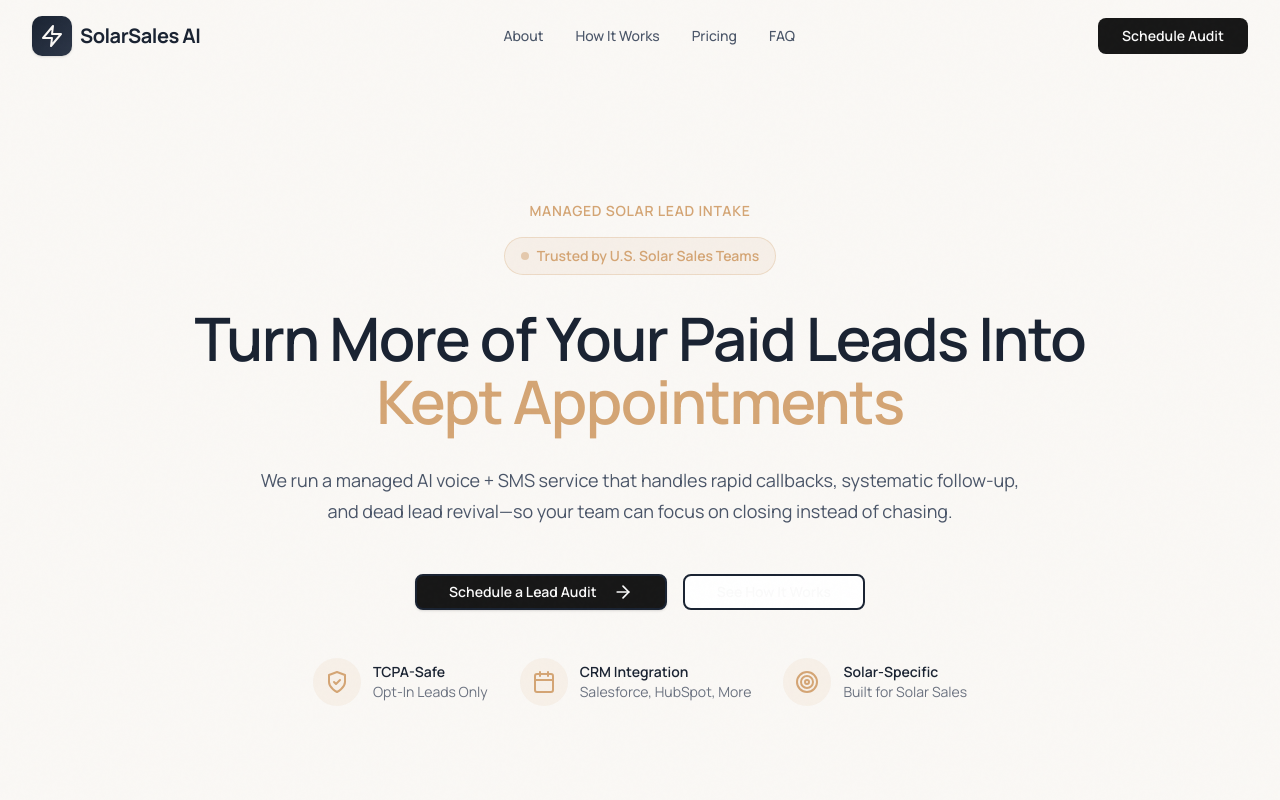
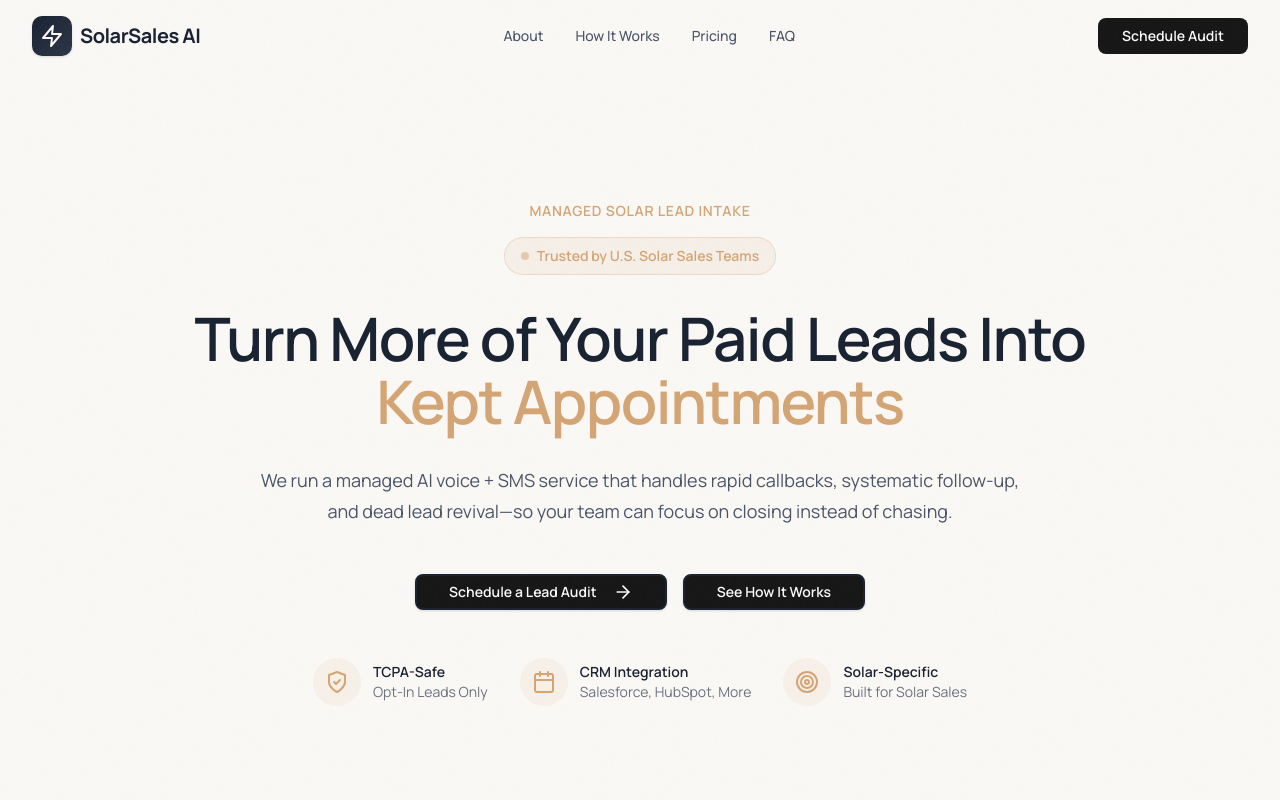
Before and after one commit to vaisorstudent-dot/v0-solar-sales-ai-website, a Next.js app: page / in a window 1280 px wide. Shown: the top 800 px of the page. Built offline with nearby package versions, Linux system fonts and the light colour scheme.

Commit message:
fix: improve visibility of "See How It Works" button
Change background to darker cream for better contrast on light background.

#VERCEL_SKIP

Co-authored-by: null <245454576+vaisorstudent-dot@users.noreply.github.com>

```diff
--- a/app/page.tsx
+++ b/app/page.tsx
@@ -466,7 +466,7 @@ If the lead no-shows, we can handle re-engagement via AI (part of RPS) or your t
                 Schedule a Lead Audit
                 <ArrowRight className="w-5 h-5 ml-2" />
               </Button>
-              <Button className="bg-white hover:bg-[#1a2332]/5 active:bg-[#1a2332]/10 text-[#1a2332] border-2 border-[#1a2332] hover:border-[#2d3748] px-8 py-4 text-lg font-semibold transition-all duration-200 ease-out active:scale-[0.98]">
+              <Button className="bg-[#f5f2ed] hover:bg-white active:bg-[#ebe8e3] text-[#1a2332] border-2 border-[#1a2332] hover:border-[#2d3748] px-8 py-4 text-lg font-semibold transition-all duration-200 ease-out active:scale-[0.98] shadow-sm hover:shadow-md">
                 See How It Works
               </Button>
             </motion.div>
```
